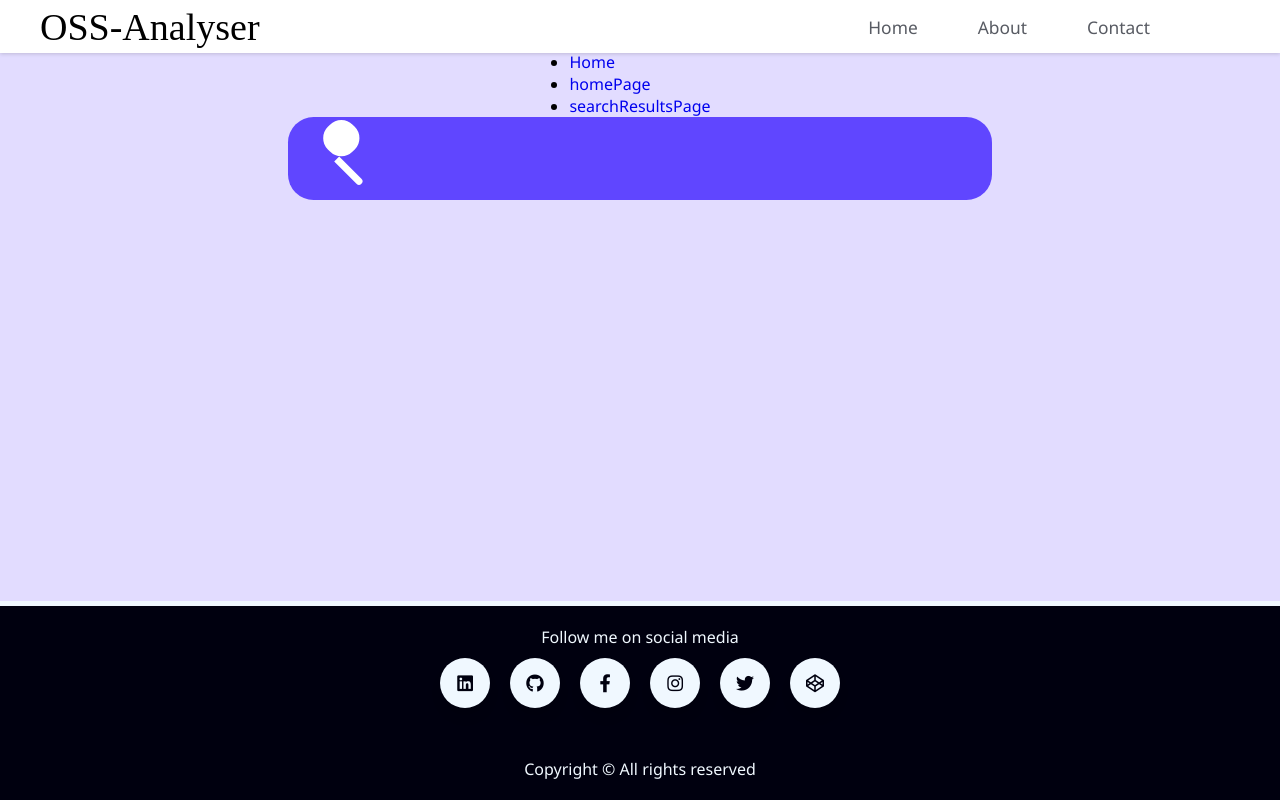
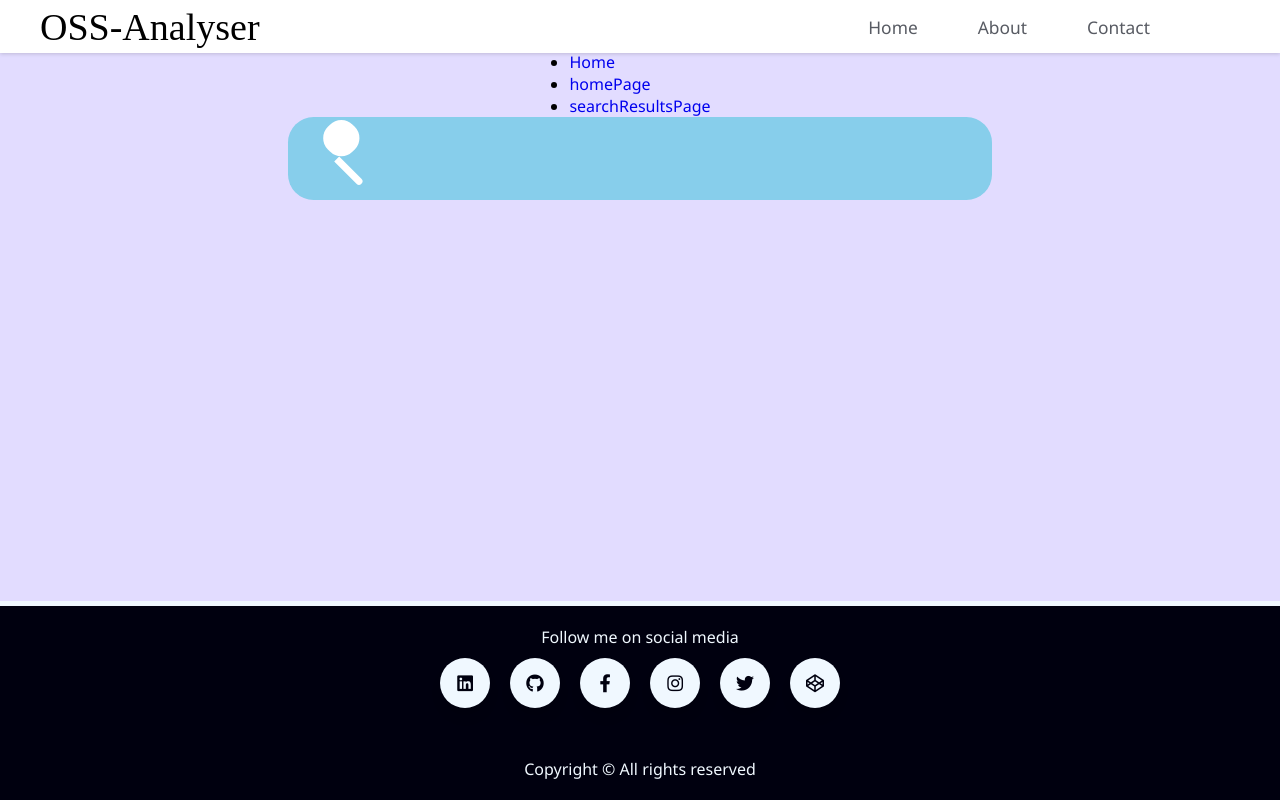
Before and after one commit to VENNELA2132/hackfest2023_VCVP, a React (Create React App) app: page / in a window 1280 px wide. Built offline with nearby package versions, Linux system fonts and the light colour scheme; a web font is replaced by a local one.

Commit message:
hover text styling

```diff
--- a/src/pages/Footer.css
+++ b/src/pages/Footer.css
@@ -60,6 +60,7 @@ p {
   box-shadow: 0 10px 10px rgba(0, 0, 0, 0.1);
   cursor: pointer;
   transition: all 0.2s cubic-bezier(0.68, -0.55, 0.265, 1.55);
+  white-space: nowrap;
 }
 
 .wrapper .tooltip {
@@ -80,13 +81,15 @@ p {
 .wrapper .tooltip::before {
   position: absolute;
   content: "";
-  height: 8px;
-  width: 8px;
+  height: 4px;
+  width: 0px;
   background: aliceblue;
   top: -3px;
-  left: 50%;
-  transform: translate(-50%) rotate(45deg);
+  left: 45%;
+  transform: translate(0%) rotate(45deg);
   transition: all 0.3s cubic-bezier(0.68, -0.55, 0.265, 1.55);
+  padding-left:0px;
+  white-space: nowrap;
 }
 
 .wrapper .icon:hover .tooltip {
@@ -94,11 +97,13 @@ p {
   opacity: 1;
   visibility: visible;
   pointer-events: auto;
+  white-space: nowrap;
 }
 
 .wrapper .icon:hover span,
 .wrapper .icon:hover .tooltip {
   text-shadow: 0px -1px 0px rgba(0, 0, 0, 0.1);
+  white-space: nowrap;
 }
 
 .wrapper .linkedin:hover,
@@ -125,14 +130,12 @@ p {
 .wrapper .instagram:hover,
 .wrapper .instagram:hover .tooltip,
 .wrapper .instagram:hover .tooltip::before {
-  background: radial-gradient(
-    circle at 30% 107%,
-    #fdf497 0%,
-    #fdf497 5%,
-    #fd5949 45%,
-    #d6249f 60%,
-    #285aeb 90%
-  );
+  background: radial-gradient(circle at 30% 107%,
+      #fdf497 0%,
+      #fdf497 5%,
+      #fd5949 45%,
+      #d6249f 60%,
+      #285aeb 90%);
   color: aliceblue;
 }
 
--- a/src/pages/Layout.css
+++ b/src/pages/Layout.css
@@ -37,7 +37,8 @@ body {
   display: flex;
   justify-content: flex-start;
   align-items: center;
-  background: #6046ff;
+  background: skyblue;
+  border-color: black;
   padding: 1rem 1.3rem;
   border-radius: 1.6rem;
   color: #fff;
@@ -45,7 +46,7 @@ body {
   margin: 0 auto;
   cursor: text;
   height: 5.2rem;
-  box-shadow: 0 33px 99px 0 rgba(#6046ff, .4);
+  box-shadow: 0 33px 99px 0 rgba(black, .4);
 }
 
 .glass-icon {
```
